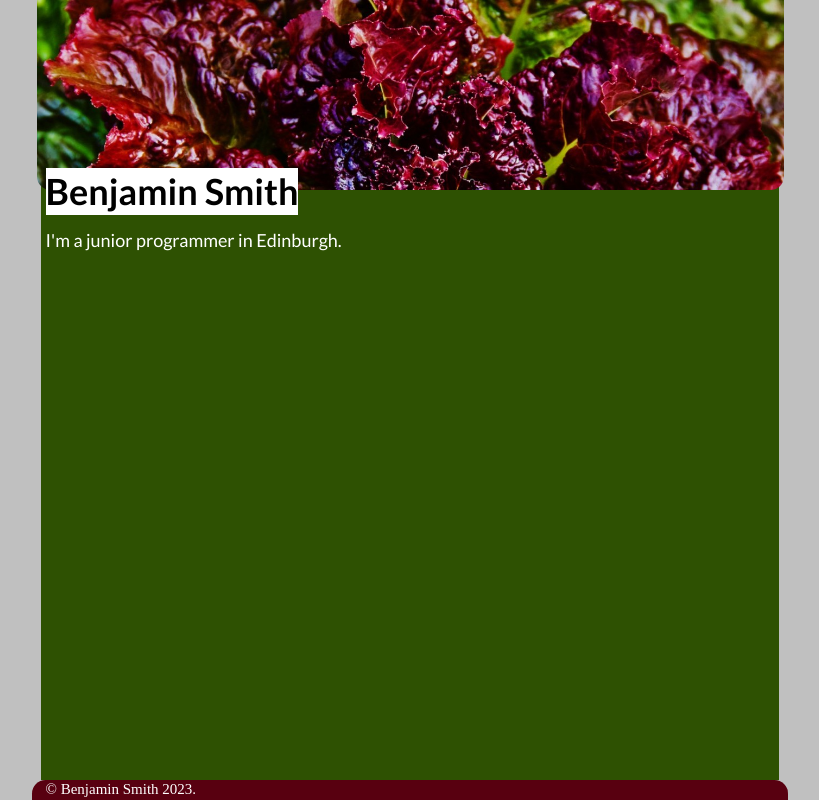
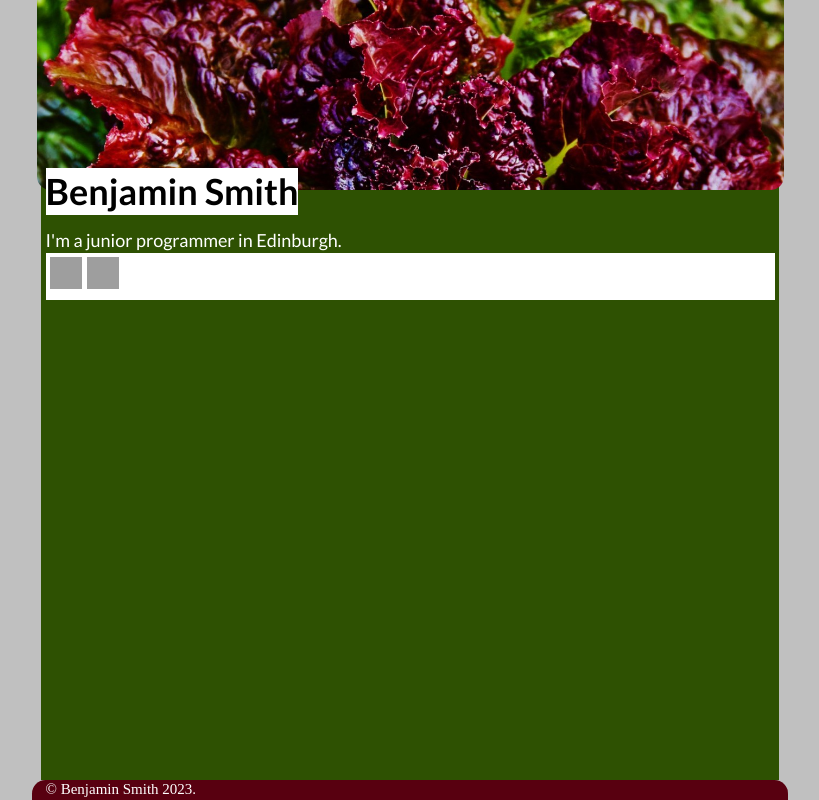
Before and after one commit to bsmith/bs338.uk, a plain HTML site: page src/index.html in a window 1280 px wide. Shown: the whole page, without its empty margins (230-1049 px from the left). Drawn offline with Linux system fonts and the light colour scheme; grey boxes are pictures that could not be loaded; a web font is replaced by a local one.

Commit message:
✨ Icon links

```diff
--- a/src/index.html
+++ b/src/index.html
@@ -23,6 +23,22 @@
     </header>
     <main>
         <p>I'm a junior programmer in Edinburgh.</p>
+
+        <ul class="list-horiz box-white">
+            <!-- <li><img height="32" width="32" src="https://unpkg.com/simple-icons@v8/icons/github.svg"></li>
+            <li><img height="32" width="32" src="https://unpkg.com/simple-icons@v8/icons/linkedin.svg"></li> -->
+            <li>
+                <a href="https://github.com/bsmith/">
+                    <img height="32" width="32" src="https://cdn.simpleicons.org/github">
+                </a>
+            </li>
+            <li>
+                <a href="https://www.linkedin.com/in/bs338">
+                    <img height="32" width="32" src="https://cdn.simpleicons.org/linkedin">
+                </a>
+            </li>
+        </ul>
+
         <!-- <p>Lorem ipsum dolor sit amet, consectetur adipisicing elit. Placeat quaerat quam ipsam in id quae, pariatur velit. Iure incidunt distinctio unde quas nostrum at eveniet nemo! Voluptatibus possimus doloribus esse.</p>
         <p>Lorem ipsum dolor sit amet, consectetur adipisicing elit. Placeat quaerat quam ipsam in id quae, pariatur velit. Iure incidunt distinctio unde quas nostrum at eveniet nemo! Voluptatibus possimus doloribus esse.</p>
         <p>Lorem ipsum dolor sit amet, consectetur adipisicing elit. Placeat quaerat quam ipsam in id quae, pariatur velit. Iure incidunt distinctio unde quas nostrum at eveniet nemo! Voluptatibus possimus doloribus esse.</p>
--- a/static/css/main.css
+++ b/static/css/main.css
@@ -128,3 +128,25 @@ html {
     padding-top: 0.75rem;
     padding-bottom: 1rem;
 }
+
+/* Components */
+
+/* Make lists horizontal */
+/* The padding override is quite a high priority! */
+ul.list-horiz, ol.list-horiz {
+    display: flex;
+    flex-direction: row;
+    list-style: none;
+    padding-inline-start: 0;
+    gap: 0.25rem;
+}
+
+/* A white box */
+.box-white {
+    background-color: white;
+    color: black;
+    padding: 0.25rem;
+}
+ul.box-white, ol.box-white {
+    padding: 0.25rem; /* higher priority! */
+}
```
